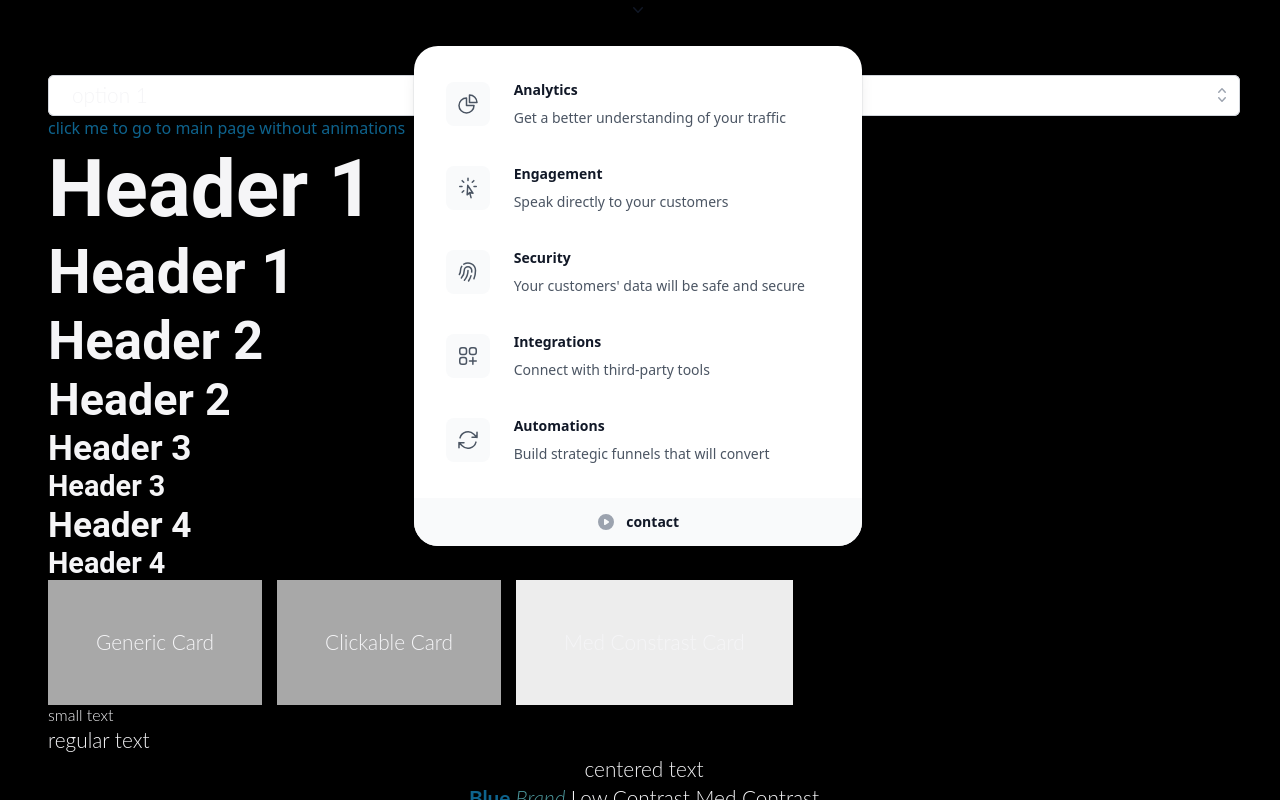
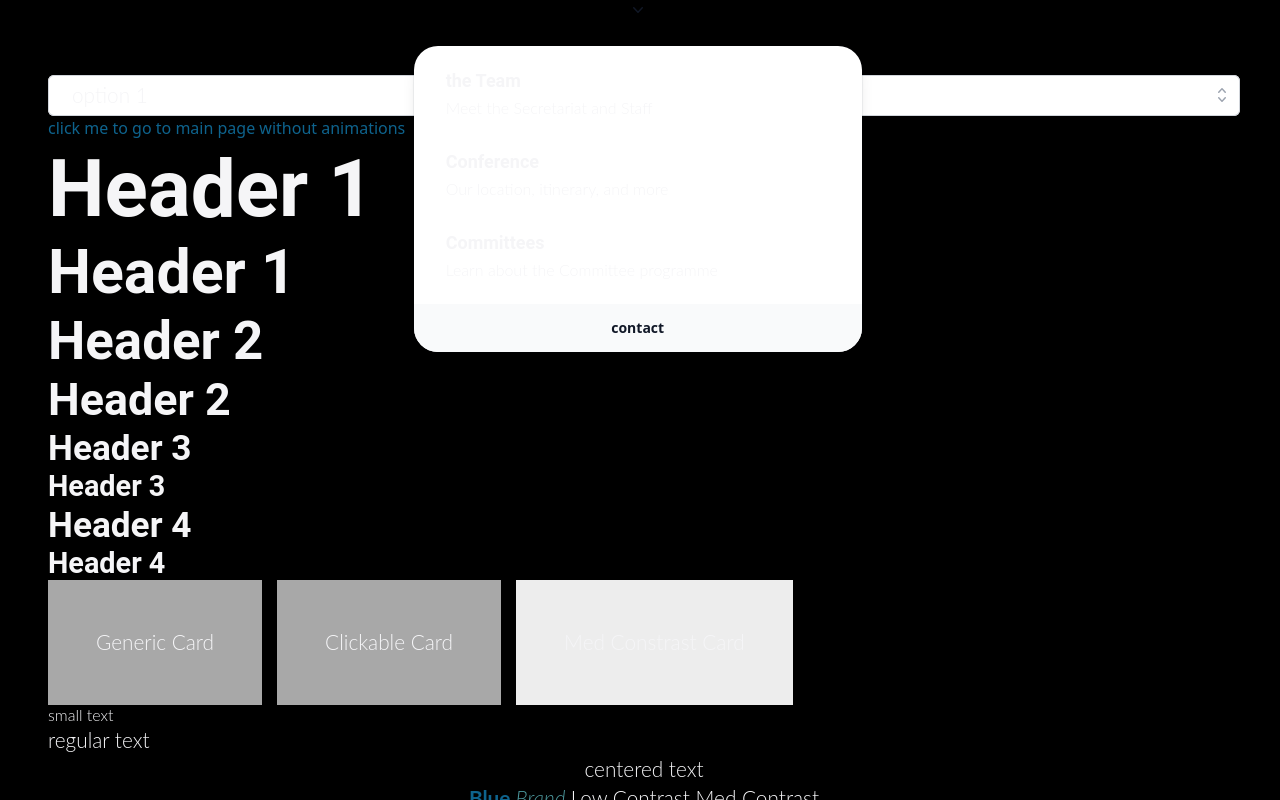
Before and after one commit to oklex/richmun-site-next, a Next.js app: page /branding in a window 1280 px wide. Both pictures are taken after a click on the button 637 px from the left and 10 px from the top of the page. Shown: the top 800 px of the page. Built offline with nearby package versions, Linux system fonts and the light colour scheme.

Commit message:
updated navigation logic

```diff
--- a/src/components/Navigation/FlyoutMenu.tsx
+++ b/src/components/Navigation/FlyoutMenu.tsx
@@ -1,12 +1,18 @@
-// optimize for the mobile navigation first
+import { ReactElement, useState } from 'react';
 
-import { ReactElement, useState } from 'react';
+import { Header, Text } from '@src/ui-library';
+import styled from 'styled-components';
+
+import { NavItemType } from '@src/lib/navigationMeta/types';
 
 type FlyoutNavigationProps = {
 	// navItems
+	links: NavItemType[];
 };
 
-export const FlyoutNavigation = ({}: FlyoutNavigationProps): ReactElement => {
+export const FlyoutNavigation = ({
+	links,
+}: FlyoutNavigationProps): ReactElement => {
 	const [open, setOpen] = useState(false);
 
 	const toggleOpen = () => setOpen((prev) => !prev);
@@ -34,166 +40,20 @@ export const FlyoutNavigation = ({}: FlyoutNavigationProps): ReactElement => {
 			</button>
 			{open && (
 				<div className="absolute left-1/2 z-10 mt-5 flex w-screen max-w-max -translate-x-1/2 px-4">
-					<div className="w-screen max-w-md flex-auto overflow-hidden rounded-3xl bg-white text-sm leading-6 shadow-lg ring-1 ring-gray-900/5">
-						<div className="p-4">
-							<div className="group relative flex gap-x-6 rounded-lg p-4 hover:bg-gray-50">
-								<div className="mt-1 flex h-11 w-11 flex-none items-center justify-center rounded-lg bg-gray-50 group-hover:bg-white">
-									<svg
-										className="h-6 w-6 text-gray-600 group-hover:text-indigo-600"
-										fill="none"
-										viewBox="0 0 24 24"
-										stroke-width="1.5"
-										stroke="currentColor"
-										aria-hidden="true"
-									>
-										<path
-											stroke-linecap="round"
-											stroke-linejoin="round"
-											d="M10.5 6a7.5 7.5 0 107.5 7.5h-7.5V6z"
-										/>
-										<path
-											stroke-linecap="round"
-											stroke-linejoin="round"
-											d="M13.5 10.5H21A7.5 7.5 0 0013.5 3v7.5z"
-										/>
-									</svg>
-								</div>
-								<div>
-									<a href="#" className="font-semibold text-gray-900">
-										Analytics
-										<span className="absolute inset-0"></span>
-									</a>
-									<p className="mt-1 text-gray-600">
-										Get a better understanding of your traffic
-									</p>
+					<div className="w-screen max-w-md flex-auto overflow-hidden rounded-3xl bg-white text-sm leading-6 shadow-lg ring-1 ring-gray-900/5 pt-2">
+						{links.map((linkMtd) => (
+							<div className="py-1 px-4" key={linkMtd.label}>
+								<div className="relative gap-x-6 rounded-lg px-4 pb-2 pt-3 hover:bg-gray-50">
+									<NavItemHeader>{linkMtd.label}</NavItemHeader>
+									<NavItemSubtitle>{linkMtd.subtitle}</NavItemSubtitle>
 								</div>
 							</div>
-							<div className="group relative flex gap-x-6 rounded-lg p-4 hover:bg-gray-50">
-								<div className="mt-1 flex h-11 w-11 flex-none items-center justify-center rounded-lg bg-gray-50 group-hover:bg-white">
-									<svg
-										className="h-6 w-6 text-gray-600 group-hover:text-indigo-600"
-										fill="none"
-										viewBox="0 0 24 24"
-										stroke-width="1.5"
-										stroke="currentColor"
-										aria-hidden="true"
-									>
-										<path
-											stroke-linecap="round"
-											stroke-linejoin="round"
-											d="M15.042 21.672L13.684 16.6m0 0l-2.51 2.225.569-9.47 5.227 7.917-3.286-.672zM12 2.25V4.5m5.834.166l-1.591 1.591M20.25 10.5H18M7.757 14.743l-1.59 1.59M6 10.5H3.75m4.007-4.243l-1.59-1.59"
-										/>
-									</svg>
-								</div>
-								<div>
-									<a href="#" className="font-semibold text-gray-900">
-										Engagement
-										<span className="absolute inset-0"></span>
-									</a>
-									<p className="mt-1 text-gray-600">
-										Speak directly to your customers
-									</p>
-								</div>
-							</div>
-							<div className="group relative flex gap-x-6 rounded-lg p-4 hover:bg-gray-50">
-								<div className="mt-1 flex h-11 w-11 flex-none items-center justify-center rounded-lg bg-gray-50 group-hover:bg-white">
-									<svg
-										className="h-6 w-6 text-gray-600 group-hover:text-indigo-600"
-										fill="none"
-										viewBox="0 0 24 24"
-										stroke-width="1.5"
-										stroke="currentColor"
-										aria-hidden="true"
-									>
-										<path
-											stroke-linecap="round"
-											stroke-linejoin="round"
-											d="M7.864 4.243A7.5 7.5 0 0119.5 10.5c0 2.92-.556 5.709-1.568 8.268M5.742 6.364A7.465 7.465 0 004.5 10.5a7.464 7.464 0 01-1.15 3.993m1.989 3.559A11.209 11.209 0 008.25 10.5a3.75 3.75 0 117.5 0c0 .527-.021 1.049-.064 1.565M12 10.5a14.94 14.94 0 01-3.6 9.75m6.633-4.596a18.666 18.666 0 01-2.485 5.33"
-										/>
-									</svg>
-								</div>
-								<div>
-									<a href="#" className="font-semibold text-gray-900">
-										Security
-										<span className="absolute inset-0"></span>
-									</a>
-									<p className="mt-1 text-gray-600">
-										Your customers&#039; data will be safe and secure
-									</p>
-								</div>
-							</div>
-							<div className="group relative flex gap-x-6 rounded-lg p-4 hover:bg-gray-50">
-								<div className="mt-1 flex h-11 w-11 flex-none items-center justify-center rounded-lg bg-gray-50 group-hover:bg-white">
-									<svg
-										className="h-6 w-6 text-gray-600 group-hover:text-indigo-600"
-										fill="none"
-										viewBox="0 0 24 24"
-										stroke-width="1.5"
-										stroke="currentColor"
-										aria-hidden="true"
-									>
-										<path
-											stroke-linecap="round"
-											stroke-linejoin="round"
-											d="M13.5 16.875h3.375m0 0h3.375m-3.375 0V13.5m0 3.375v3.375M6 10.5h2.25a2.25 2.25 0 002.25-2.25V6a2.25 2.25 0 00-2.25-2.25H6A2.25 2.25 0 003.75 6v2.25A2.25 2.25 0 006 10.5zm0 9.75h2.25A2.25 2.25 0 0010.5 18v-2.25a2.25 2.25 0 00-2.25-2.25H6a2.25 2.25 0 00-2.25 2.25V18A2.25 2.25 0 006 20.25zm9.75-9.75H18a2.25 2.25 0 002.25-2.25V6A2.25 2.25 0 0018 3.75h-2.25A2.25 2.25 0 0013.5 6v2.25a2.25 2.25 0 002.25 2.25z"
-										/>
-									</svg>
-								</div>
-								<div>
-									<a href="#" className="font-semibold text-gray-900">
-										Integrations
-										<span className="absolute inset-0"></span>
-									</a>
-									<p className="mt-1 text-gray-600">
-										Connect with third-party tools
-									</p>
-								</div>
-							</div>
-							<div className="group relative flex gap-x-6 rounded-lg p-4 hover:bg-gray-50">
-								<div className="mt-1 flex h-11 w-11 flex-none items-center justify-center rounded-lg bg-gray-50 group-hover:bg-white">
-									<svg
-										className="h-6 w-6 text-gray-600 group-hover:text-indigo-600"
-										fill="none"
-										viewBox="0 0 24 24"
-										stroke-width="1.5"
-										stroke="currentColor"
-										aria-hidden="true"
-									>
-										<path
-											stroke-linecap="round"
-											stroke-linejoin="round"
-											d="M16.023 9.348h4.992v-.001M2.985 19.644v-4.992m0 0h4.992m-4.993 0l3.181 3.183a8.25 8.25 0 0013.803-3.7M4.031 9.865a8.25 8.25 0 0113.803-3.7l3.181 3.182m0-4.991v4.99"
-										/>
-									</svg>
-								</div>
-								<div>
-									<a href="#" className="font-semibold text-gray-900">
-										Automations
-										<span className="absolute inset-0"></span>
-									</a>
-									<p className="mt-1 text-gray-600">
-										Build strategic funnels that will convert
-									</p>
-								</div>
-							</div>
-						</div>
-						<div className=" divide-x divide-gray-900/5 bg-gray-50">
+						))}
+						<div className="mt-2 divide-x divide-gray-900/5 bg-gray-50">
 							<a
 								href="#"
 								className="flex items-center justify-center gap-x-2.5 p-3 font-semibold text-gray-900 hover:bg-gray-100"
 							>
-								<svg
-									className="h-5 w-5 flex-none text-gray-400"
-									viewBox="0 0 20 20"
-									fill="currentColor"
-									aria-hidden="true"
-								>
-									<path
-										fill-rule="evenodd"
-										d="M2 10a8 8 0 1116 0 8 8 0 01-16 0zm6.39-2.908a.75.75 0 01.766.027l3.5 2.25a.75.75 0 010 1.262l-3.5 2.25A.75.75 0 018 12.25v-4.5a.75.75 0 01.39-.658z"
-										clip-rule="evenodd"
-									/>
-								</svg>
 								contact
 							</a>
 						</div>
@@ -203,3 +63,13 @@ export const FlyoutNavigation = ({}: FlyoutNavigationProps): ReactElement => {
 		</div>
 	);
 };
+
+const NavItemHeader = styled(Header).attrs(() => {
+	level: 4;
+})`
+	font-size: 18px;
+`;
+
+const NavItemSubtitle = styled(Text)`
+	font-size: 16px;
+`;
--- a/src/components/Navigation/index.tsx
+++ b/src/components/Navigation/index.tsx
@@ -3,12 +3,17 @@
 import { ReactElement } from 'react';
 import { FlyoutNavigation } from './FlyoutMenu';
 import { Div } from '@src/ui-library';
+import { NavConfig } from '@src/lib/navigationMeta/types';
 
-export const Navigation = (): ReactElement => {
+type NavigationProps = {
+	NavConfig: NavConfig;
+};
+
+export const Navigation = ({ NavConfig }: NavigationProps): ReactElement => {
 	return (
 		<Div flex justifyContent="between">
 			<span>Logo</span>
-			<FlyoutNavigation />
+			<FlyoutNavigation links={NavConfig.main} />
 			<span>Apply</span>
 		</Div>
 	);
--- a/src/layouts/page.tsx
+++ b/src/layouts/page.tsx
@@ -4,6 +4,7 @@ import styled from 'styled-components';
 // import { Navigation, Footer } from '@components';
 import { BaseContainer } from './containers';
 import { Navigation } from '@src/components/Navigation';
+import { I9_NAV_CONFIG } from '@src/lib/navigationMeta/i9';
 
 type Props = {
 	location?: Location;
@@ -20,8 +21,7 @@ export const PageLayout = ({ location, children }: Props): ReactElement => {
 	return (
 		<AppBackground>
 			<PageBackground id={pathname}>
-				{/* <Navigation pathname={pathname} /> */}
-				<Navigation />
+				<Navigation NavConfig={I9_NAV_CONFIG} />
 				<PageContainer>{children}</PageContainer>
 				{/* <Footer /> */}
 			</PageBackground>
--- /dev/null
+++ b/src/lib/navigationMeta/i9.ts
@@ -0,0 +1,39 @@
+import { CONFERENCE_METADATA } from '../conferenceMeta';
+import { NavConfig } from './types';
+
+export const I9_NAV_CONFIG: NavConfig = {
+	home: {
+		label: 'Homepage',
+		route: '/', // change to i9 or smth
+	},
+	main: [
+		{
+			label: 'the Team',
+			subtitle: 'Meet the Secretariat and Staff',
+			route: '/team',
+		},
+		{
+			label: 'Conference',
+			subtitle: 'Our location, itinerary, and more ',
+			route: '/conference',
+		},
+		{
+			label: 'Committees',
+			route: '/committees',
+			subtitle: 'Learn about the Committee programme',
+			pages: CONFERENCE_METADATA.committees.map((committee) => {
+				return {
+					label: committee.fullName,
+					route: `/c${
+						CONFERENCE_METADATA.iteration
+					}/${committee.shortName.toLowerCase()}`,
+					priority: 2,
+				};
+			}),
+		},
+	],
+	cta: {
+		label: 'Apply',
+		route: '/apply',
+	},
+};
--- /dev/null
+++ b/src/lib/navigationMeta/types.ts
@@ -0,0 +1,16 @@
+import type { IconKey } from '@src/ui-library/Icon';
+
+export type PageType = {
+	icon?: IconKey;
+	label: string;
+	subtitle?: string;
+	route: string;
+};
+export interface NavItemType extends PageType {
+	pages?: PageType[];
+}
+export type NavConfig = {
+	home: Omit<PageType, 'icon'>;
+	main: NavItemType[];
+	cta: NavItemType;
+};
```
Also changed, not shown: src/lib/navigationMeta.ts (deleted, +0 -78 lines).
